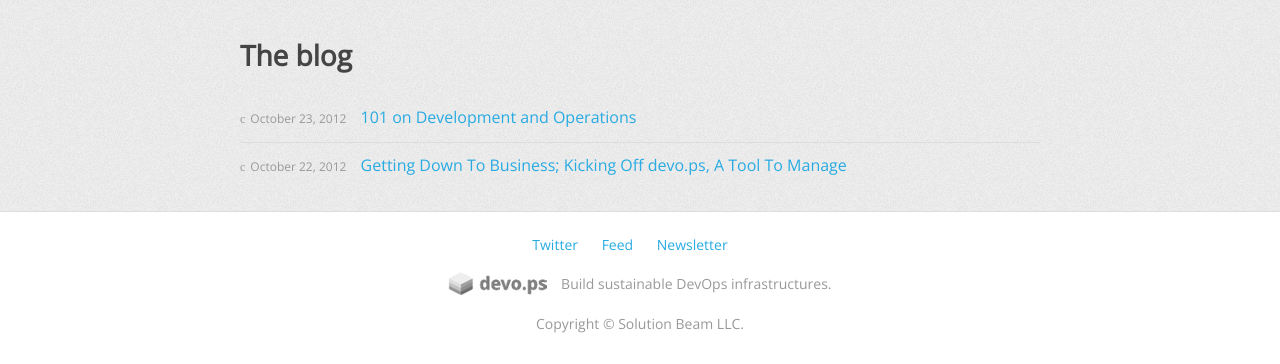
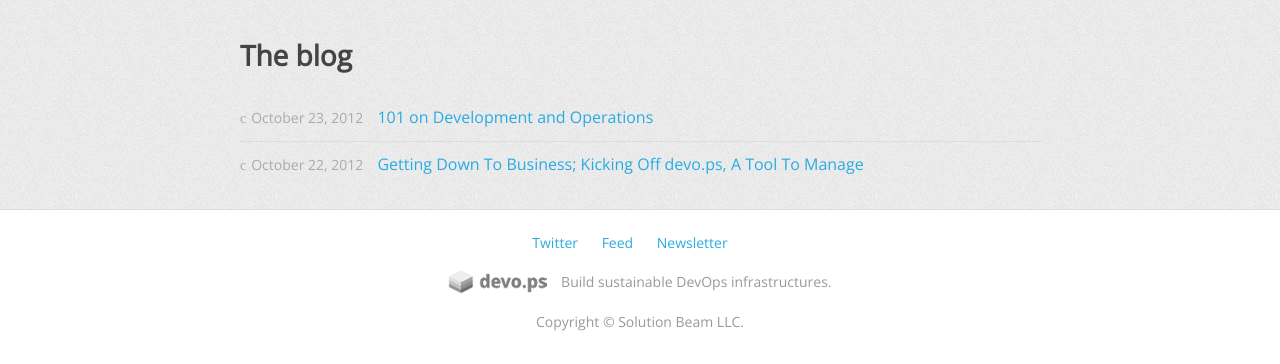
Before and after one commit to isabella232/devo-ps.github.io, a Jekyll site: the page built from index.html, in a window 1280 px wide. Shown: the part 1213-1577 px from the top of the page. Built offline with Jekyll 4.4.1, drawn with Linux system fonts in a browser that asks for light colours; nearby versions of some CDN libraries; some web fonts are replaced; library files that are not in the unit come from our copies.

Commit message:
Tweaking time

```diff
--- a/css/style.css
+++ b/css/style.css
@@ -188,8 +188,8 @@ h1 a {
 }
 
 time {
-  color: #999;
-  font-size: 12px;
+  color: #aaa;
+  font-size: 14px;
   margin-right: 10px;
 }
 
```
